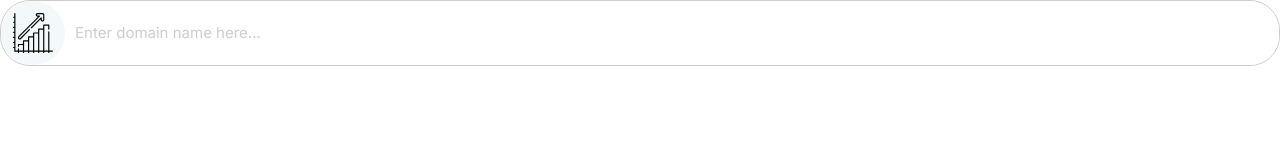
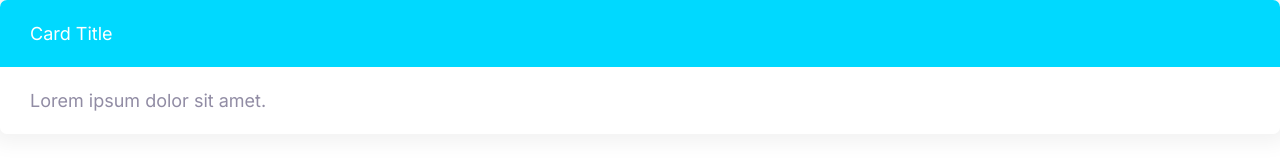
Before and after one commit to Levibd/Moshify, a plain HTML site: page index.html in a window 1280 px wide. Drawn offline with Linux system fonts and the light colour scheme.

Commit message:
Build cards

```diff
--- a/css/styles.css
+++ b/css/styles.css
@@ -297,3 +297,28 @@
     }
 
 }
+
+
+/* Cards */
+
+.card {
+    border-radius: 7px;
+    box-shadow: 0 0 20px 10px #f3f3f3;
+    overflow: hidden;
+}
+
+.card__header,
+.card__body {
+    padding: 2rem 3rem;
+}
+
+.card--primary .card__header {
+    background: var(--color-primary);
+    color: #fff;
+
+}
+
+.card--secondary .card__header {
+    background: var(--color-secondary);
+    color: #fff;
+}
--- a/index.html
+++ b/index.html
@@ -13,17 +13,12 @@
 </head>
 
 <body>
-    <div class="input-group">
-        <span class="icon-container">
-            <svg class="icon">
-                <use xlink:href="images/sprite.svg#growth"></use>
-            </svg>
-        </span>
-
-        <input type="text" class="input" placeholder="Enter domain name here...">
-
+    <div>
+        <div class="card card--secondary">
+            <header class="card__header">Card Title</header>
+            <div class="card__body">Lorem ipsum dolor sit amet.</div>
+        </div>
     </div>
-
 </body>
 
 </html>
```
Also changed, not shown: components/card.html (added, +6 -0 lines), components/input-group.html (added, +10 -0 lines).
